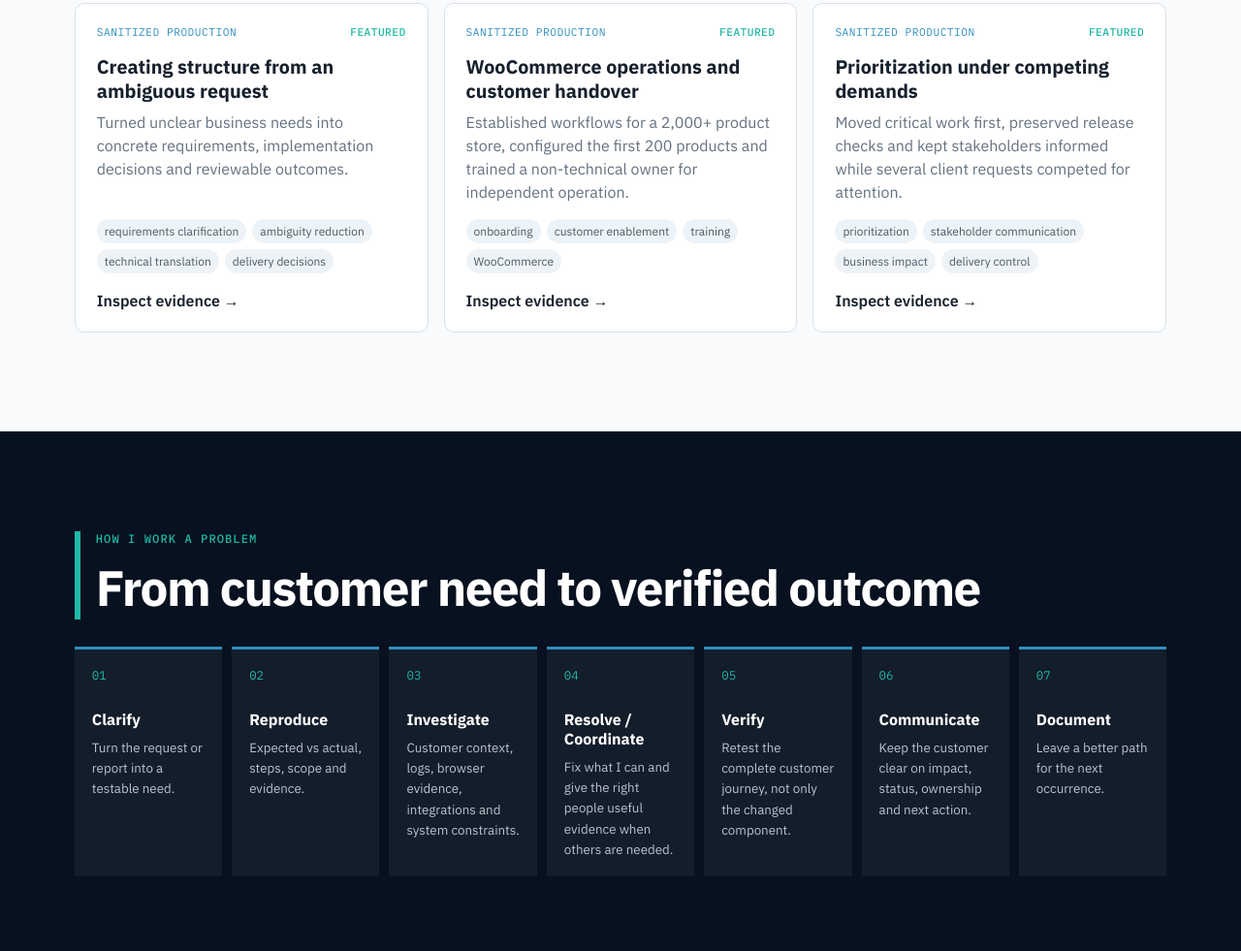
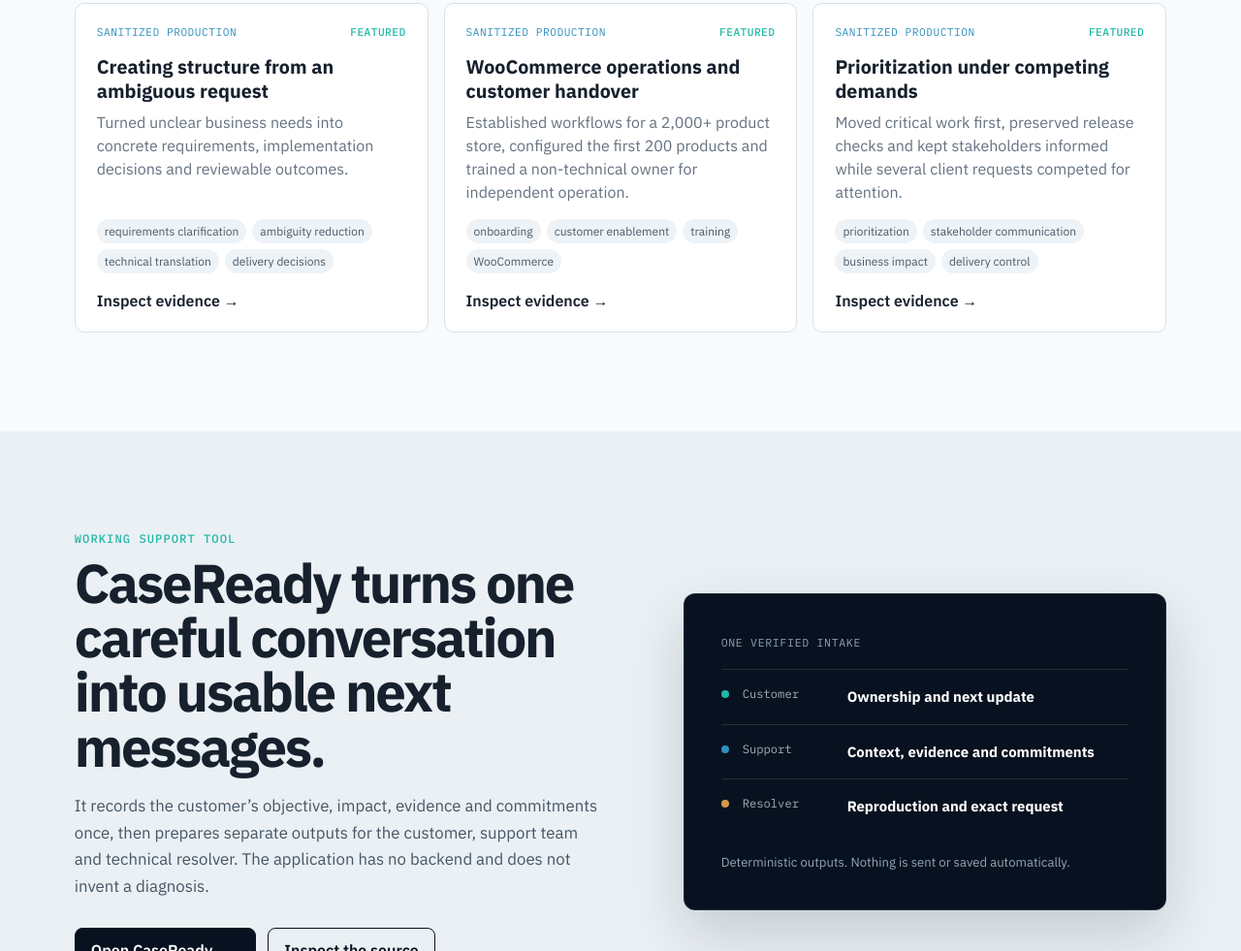
Before and after one commit to zpthanos/zpthanos, a plain HTML site: page index.html in a window 1280 px wide. Shown: the part 1819-2800 px from the top of the page at 97% size. Drawn offline with Linux system fonts and the light colour scheme.

Commit message:
Connect the Evidence Registry to CaseReady

```diff
--- a/index.html
+++ b/index.html
@@ -17,6 +17,7 @@
     <a class="brand" href="#top" aria-label="Athanasios Zaprios home">AZ</a>
     <nav aria-label="Primary navigation">
       <a href="#registry-search">Evidence registry</a>
+      <a class="nav-product" href="https://zpthanos.github.io/CaseReady/">CaseReady</a>
       <a href="#process">Process</a>
       <a href="#about">About</a>
       <a href="https://github.com/zpthanos" rel="me">GitHub</a>
@@ -121,6 +122,35 @@
       <div id="evidence-grid" class="evidence-grid"></div>
     </section>
 
+    <section id="caseready" class="product-section" aria-labelledby="caseready-title">
+      <div class="product-copy">
+        <p class="eyebrow">WORKING SUPPORT TOOL</p>
+        <h2 id="caseready-title">CaseReady turns one careful conversation into usable next messages.</h2>
+        <p>It records the customer’s objective, impact, evidence and commitments once, then prepares separate outputs for the customer, support team and technical resolver. The application has no backend and does not invent a diagnosis.</p>
+        <div class="product-actions">
+          <a class="product-primary" href="https://zpthanos.github.io/CaseReady/">Open CaseReady <span aria-hidden="true">→</span></a>
+          <a class="product-secondary" href="https://github.com/zpthanos/CaseReady">Inspect the source</a>
+        </div>
+      </div>
+
+      <aside class="handoff-panel" aria-label="CaseReady output model">
+        <p class="label">ONE VERIFIED INTAKE</p>
+        <div class="handoff-row customer-output">
+          <span>Customer</span>
+          <strong>Ownership and next update</strong>
+        </div>
+        <div class="handoff-row support-output">
+          <span>Support</span>
+          <strong>Context, evidence and commitments</strong>
+        </div>
+        <div class="handoff-row resolver-output">
+          <span>Resolver</span>
+          <strong>Reproduction and exact request</strong>
+        </div>
+        <p class="handoff-note">Deterministic outputs. Nothing is sent or saved automatically.</p>
+      </aside>
+    </section>
+
     <section id="process" class="process-section">
       <div class="section-heading">
         <div>
@@ -211,6 +241,7 @@
     <p><strong>Evidence first.</strong> Production cases are first-hand and sanitized where necessary. Public technical exercises and personal projects are clearly separated from commercial work.</p>
     <div>
       <a href="https://github.com/zpthanos">GitHub</a>
+      <a href="https://zpthanos.github.io/CaseReady/">CaseReady</a>
       <a href="https://github.com/zpthanos/production-stories">Production stories</a>
       <a href="mailto:a.zaprios@gmail.com">a.zaprios@gmail.com</a>
     </div>
--- a/styles.css
+++ b/styles.css
@@ -63,6 +63,22 @@ button, input { font: inherit; }
 
 .site-header nav a:hover,
 .site-header nav a:focus-visible { color: var(--teal); }
+
+.site-header nav .nav-product {
+  color: var(--white);
+  font-weight: 600;
+}
+
+.site-header nav .nav-product::after {
+  display: inline-block;
+  width: 6px;
+  height: 6px;
+  margin-left: 7px;
+  border-radius: 50%;
+  background: var(--teal);
+  content: "";
+  vertical-align: 2px;
+}
 
 main { overflow: hidden; }
 
@@ -288,6 +304,7 @@ h1 {
 .suggestions small { color: var(--muted); }
 
 .results-section,
+.product-section,
 .process-section,
 .about-section {
   padding: clamp(68px, 8vw, 112px) clamp(20px, 6vw, 92px);
@@ -486,6 +503,125 @@ h1 {
 .empty-state h3 { margin-bottom: 7px; }
 .empty-state p { margin-bottom: 0; color: var(--muted); }
 
+.product-section {
+  display: grid;
+  grid-template-columns: minmax(0, 1.05fr) minmax(360px, .95fr);
+  gap: clamp(34px, 6vw, 86px);
+  align-items: center;
+  background: #eaf0f4;
+}
+
+.product-copy h2 {
+  max-width: 780px;
+  margin-bottom: 20px;
+  font-size: clamp(2.2rem, 4.4vw, 4.2rem);
+  line-height: 1;
+  letter-spacing: -.04em;
+}
+
+.product-copy > p:not(.eyebrow) {
+  max-width: 720px;
+  color: #465665;
+  font-size: 1.05rem;
+  line-height: 1.65;
+}
+
+.product-actions {
+  display: flex;
+  flex-wrap: wrap;
+  gap: 12px;
+  margin-top: 28px;
+}
+
+.product-actions a {
+  display: inline-flex;
+  align-items: center;
+  gap: 12px;
+  min-height: 46px;
+  padding: 11px 16px;
+  border: 1px solid var(--navy);
+  border-radius: 8px;
+  font-weight: 600;
+  text-decoration: none;
+}
+
+.product-primary {
+  background: var(--navy);
+  color: var(--white);
+}
+
+.product-primary:hover,
+.product-primary:focus-visible {
+  border-color: var(--teal);
+  background: var(--teal);
+}
+
+.product-secondary {
+  background: transparent;
+  color: var(--navy);
+}
+
+.product-secondary:hover,
+.product-secondary:focus-visible {
+  border-color: var(--teal);
+  color: #0a7166;
+}
+
+.handoff-panel {
+  padding: clamp(24px, 4vw, 38px);
+  border: 1px solid rgba(255,255,255,.12);
+  border-radius: 12px;
+  background: var(--navy);
+  box-shadow: 0 24px 60px rgba(7,17,31,.16);
+  color: var(--white);
+}
+
+.handoff-panel > .label {
+  margin-bottom: 20px;
+  color: #8fa2b2;
+}
+
+.handoff-row {
+  position: relative;
+  display: grid;
+  grid-template-columns: 92px minmax(0, 1fr);
+  gap: 16px;
+  padding: 17px 0 17px 22px;
+  border-top: 1px solid rgba(255,255,255,.12);
+}
+
+.handoff-row::before {
+  position: absolute;
+  top: 21px;
+  left: 0;
+  width: 8px;
+  height: 8px;
+  border-radius: 50%;
+  background: var(--teal);
+  content: "";
+}
+
+.support-output::before { background: var(--blue); }
+.resolver-output::before { background: #d49a4a; }
+
+.handoff-row span {
+  color: #9fb0bd;
+  font-family: "IBM Plex Mono", monospace;
+  font-size: .76rem;
+}
+
+.handoff-row strong {
+  font-size: .93rem;
+  line-height: 1.45;
+}
+
+.handoff-note {
+  margin: 20px 0 0;
+  color: #92a7b7;
+  font-size: .82rem;
+  line-height: 1.5;
+}
+
 .process-section {
   background: var(--navy);
   color: var(--white);
@@ -640,11 +776,13 @@ footer a:focus-visible { color: var(--teal); }
   .metrics { grid-template-columns: repeat(4, minmax(0, 1fr)); }
   .evidence-grid { grid-template-columns: repeat(2, minmax(0, 1fr)); }
   .process-flow { grid-template-columns: repeat(2, minmax(0, 1fr)); }
+  .product-section { grid-template-columns: 1fr; }
+  .handoff-panel { max-width: 720px; }
 }
 
 @media (max-width: 720px) {
-  .site-header nav a:nth-child(2),
-  .site-header nav a:nth-child(3) { display: none; }
+  .site-header nav a:nth-child(3),
+  .site-header nav a:nth-child(4) { display: none; }
 
   .hero { padding-top: 54px; }
   h1 { font-size: clamp(3rem, 15vw, 4.8rem); }
@@ -666,10 +804,12 @@ footer a:focus-visible { color: var(--teal); }
   .process-flow { grid-template-columns: 1fr; }
   .process-flow li { min-height: auto; }
   .process-flow span { margin-bottom: 16px; }
+  .handoff-row { grid-template-columns: 1fr; gap: 5px; }
   footer { flex-direction: column; }
 }
 
 @media (max-width: 430px) {
+  .site-header nav a:first-child { display: none; }
   .search-box {
     padding-left: 12px;
   }
```
Also changed, not shown: 1 other file.
